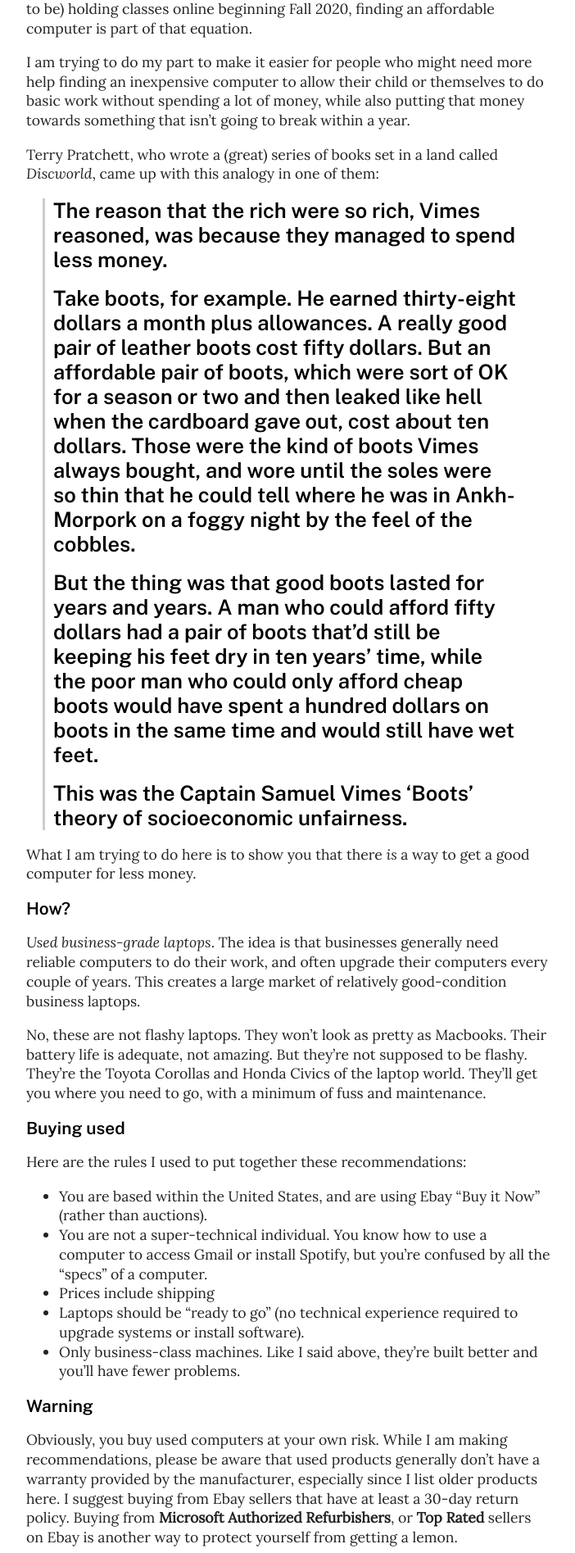
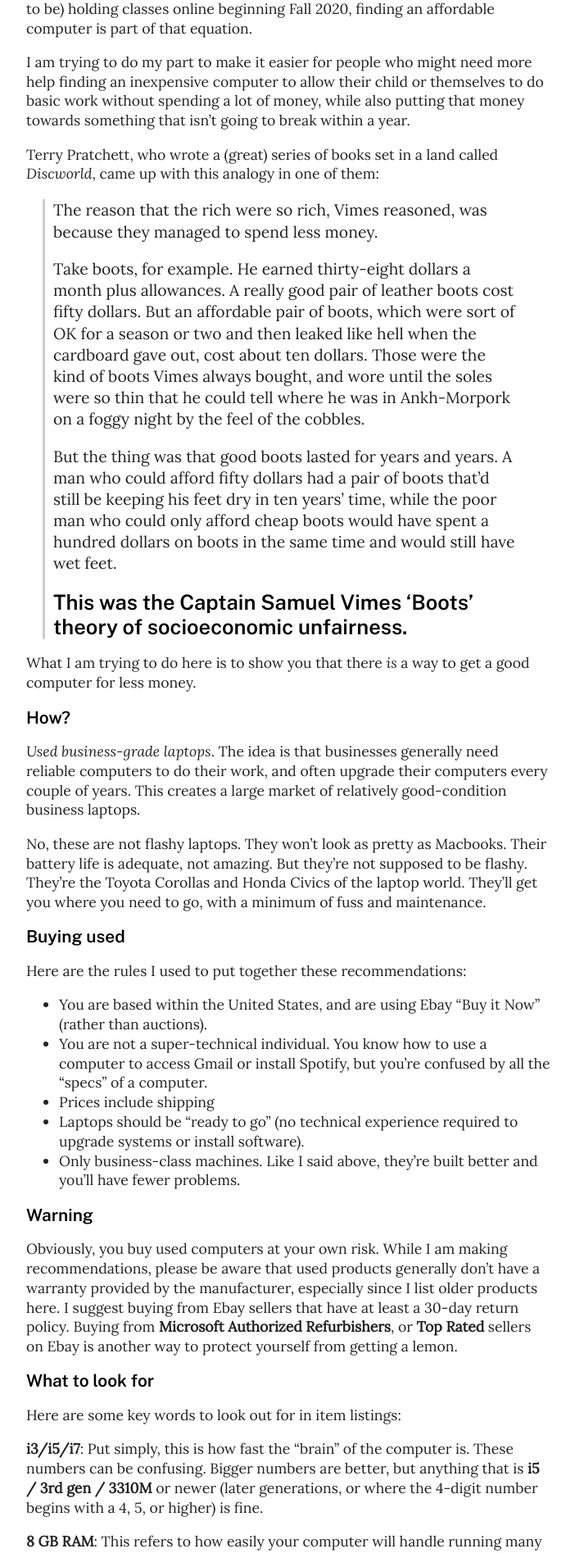
Before and after one commit to brunston/albatrossianweb, a Jekyll site: the page built from _posts/2020-08-01-covid-computing.md, in a window 1280 px wide. Shown: the part 322-2217 px from the top of the page at 82% size, without its empty margins (288-990 px from the left). Built offline with Jekyll 4.4.1, drawn with Linux system fonts in a browser that asks for light colours.

Commit message:
2020-08-01 fix blockquote

```diff
--- a/_posts/2020-08-01-covid-computing.md
+++ b/_posts/2020-08-01-covid-computing.md
@@ -15,11 +15,11 @@ I am trying to do my part to make it easier for people who might need more help
 
 Terry Pratchett, who wrote a (great) series of books set in a land called *Discworld*, came up with this analogy in one of them:
 
-> # The reason that the rich were so rich, Vimes reasoned, was because they managed to spend less money.
+> The reason that the rich were so rich, Vimes reasoned, was because they managed to spend less money.
 >
-> # Take boots, for example. He earned thirty-eight dollars a month plus  allowances. A really good pair of leather boots cost fifty dollars. But an affordable pair of boots, which were sort of OK for a season or two and then leaked like hell when the cardboard gave out, cost about ten dollars. Those were the kind of boots Vimes always bought, and wore  until the soles were so thin that he could tell where he was in  Ankh-Morpork on a foggy night by the feel of the cobbles.
+> Take boots, for example. He earned thirty-eight dollars a month plus  allowances. A really good pair of leather boots cost fifty dollars. But an affordable pair of boots, which were sort of OK for a season or two and then leaked like hell when the cardboard gave out, cost about ten dollars. Those were the kind of boots Vimes always bought, and wore  until the soles were so thin that he could tell where he was in  Ankh-Morpork on a foggy night by the feel of the cobbles.
 >
-> # But the thing was that good boots lasted for years and years. A man who could afford fifty dollars had a pair of boots that'd still be keeping his feet dry in ten years' time, while the poor man who could only afford cheap boots would have spent a hundred dollars on boots in the same time and would still have wet feet.
+> But the thing was that good boots lasted for years and years. A man who could afford fifty dollars had a pair of boots that'd still be keeping his feet dry in ten years' time, while the poor man who could only afford cheap boots would have spent a hundred dollars on boots in the same time and would still have wet feet.
 >
 > # This was the Captain Samuel Vimes 'Boots' theory of socioeconomic unfairness.
 
```
